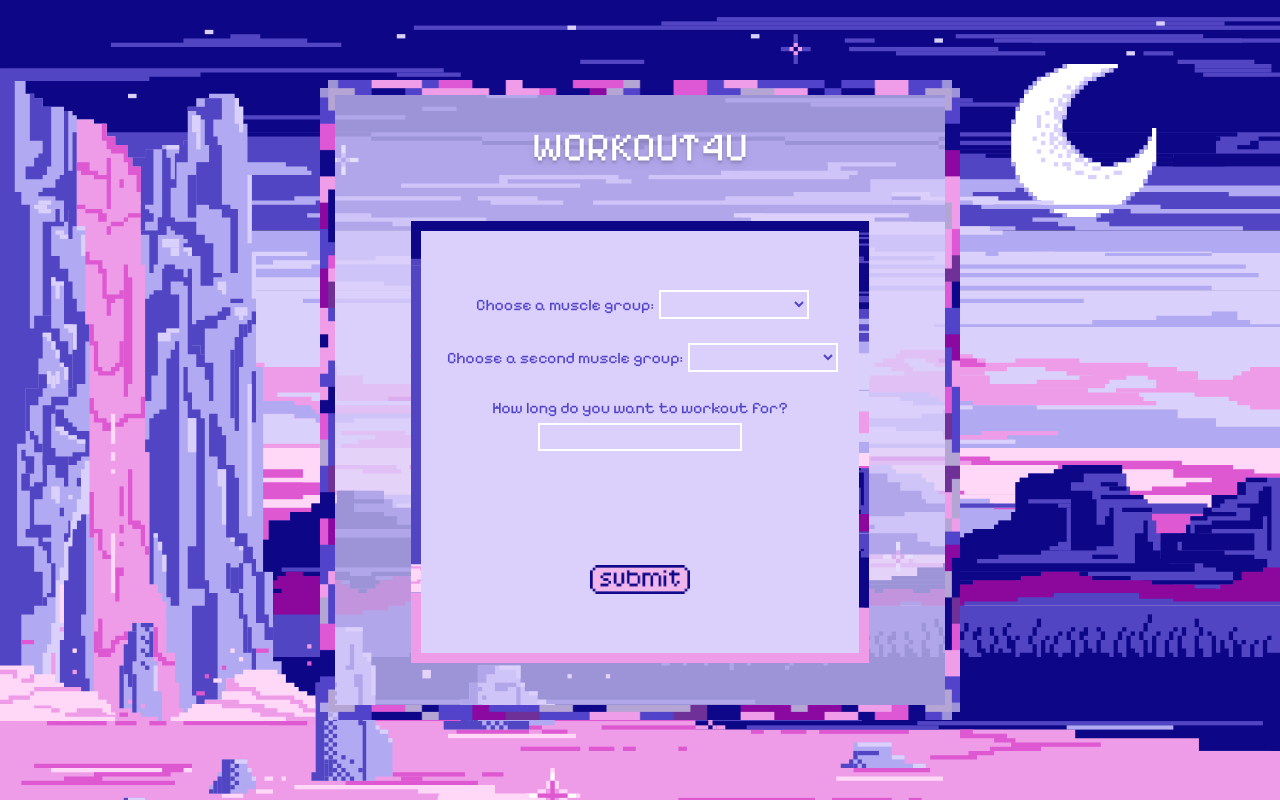
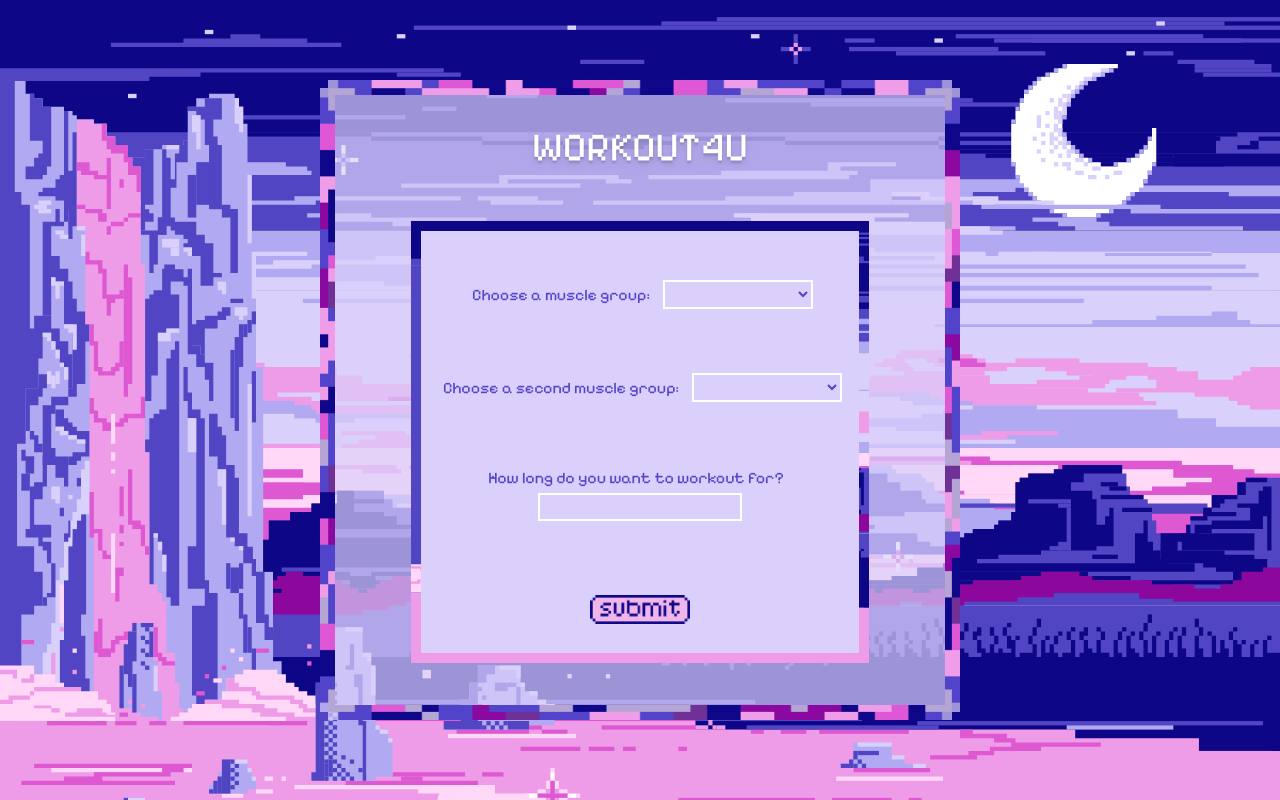
Before and after one commit to echiewe/workout4u, a Next.js app in the folder workout4u/: page /workout4u/ in a window 1280 px wide. Built offline with nearby package versions, Linux system fonts and the light colour scheme.

Commit message:
style fixes

```diff
--- a/workout4u/app/page.tsx
+++ b/workout4u/app/page.tsx
@@ -62,7 +62,7 @@ export default function Home() {
     const renderStep = () => {
         if (step === "loading") {
             return (
-                <div className="text-center">
+                <div className="h-full flex items-center justify-center">
                     <h1>Loading...</h1>
                 </div>
             );
@@ -70,8 +70,8 @@ export default function Home() {
             return (
                 <div className="flex flex-col h-full justify-around items-center">
                     <form id="myForm">
-                        <div className="text-center">
-                            <label htmlFor="muscle1">Choose a muscle group:</label>
+                        <div className="text-center m-5">
+                            <label className="mr-2" htmlFor="muscle1">Choose a muscle group:</label>
                             <select name="muscle1" id="muscle1">
                                 <option value=""></option>
                                 <option value="back">Back</option>
@@ -85,8 +85,8 @@ export default function Home() {
                             </select>
                         </div>
                         <br/>
-                        <div className="text-center">
-                            <label htmlFor="muscle1">Choose a second muscle group:</label>
+                        <div className="text-center m-5">
+                            <label className="mr-2" htmlFor="muscle1">Choose a second muscle group:</label>
                             <select name="muscle2" id="muscle2">
                                 <option value=""></option>
                                 <option value="back">Back</option>
@@ -100,9 +100,9 @@ export default function Home() {
                             </select>
                         </div>
                         <br/>
-                        <div className="text-center">
-                        <label htmlFor="time">How long do you want to workout for?</label>
-                        <input type="text" id="time" name="time"></input>
+                        <div className="text-center m-5">
+                            <label className="mr-2" htmlFor="time">How long do you want to workout for?</label>
+                            <input type="text" id="time" name="time"></input>
                         </div>
 
                     </form>
@@ -117,9 +117,8 @@ export default function Home() {
             );
         } else {
             return (
-                <div>
-                    {/* <p className="text-ultramarine p-8 text-center overflow-auto h-[310px] no-scrollbar">{promptResponse}</p> */}
-                    <div className="text-ultramarine p-8 text-center h-[310px] overflow-y-scroll [&::-webkit-scrollbar]:hidden [-ms-overflow-style:none] [scrollbar-width:none] "><ReactMarkdown>{promptResponse}</ReactMarkdown></div>
+                <div className="h-full p-8">
+                    <div className="text-ultramarine text-center h-full overflow-y-scroll [&::-webkit-scrollbar]:hidden [-ms-overflow-style:none] [scrollbar-width:none] "><ReactMarkdown>{promptResponse}</ReactMarkdown></div>
                 </div>
             );
         }
```
